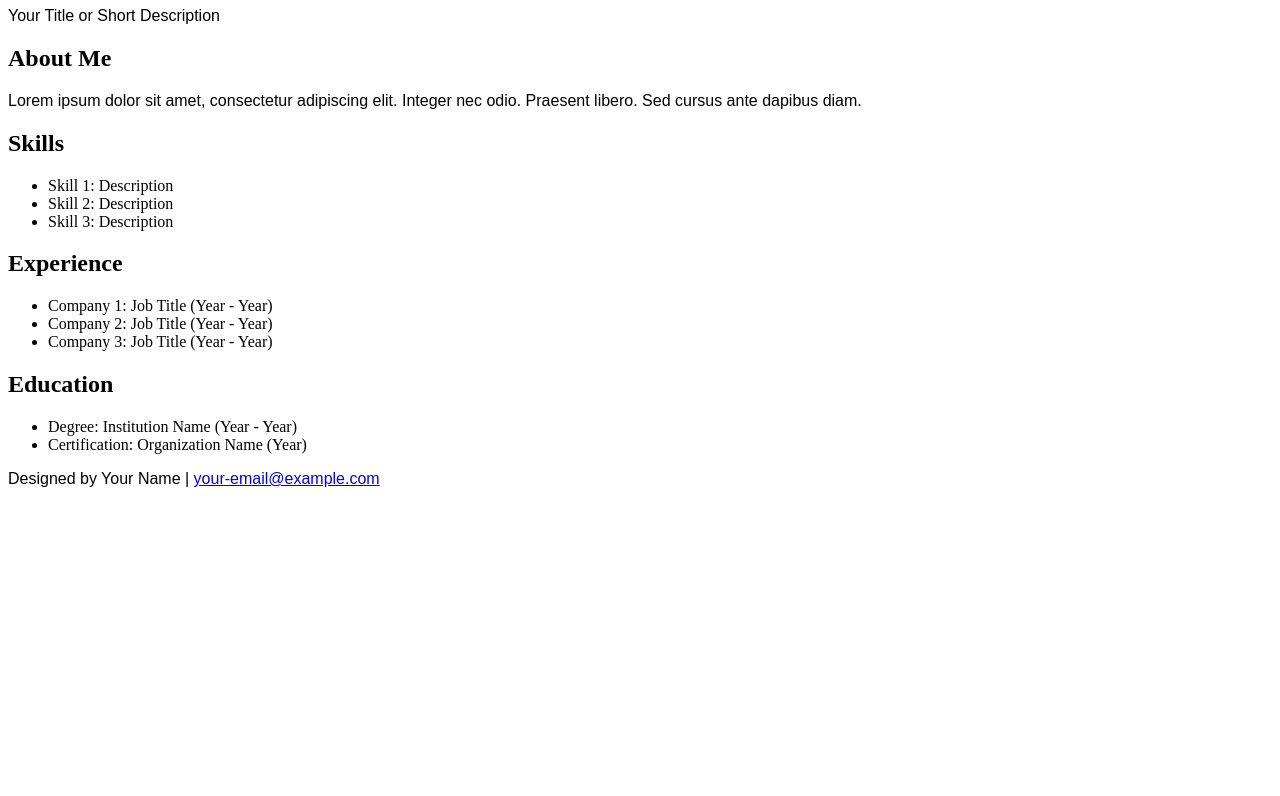
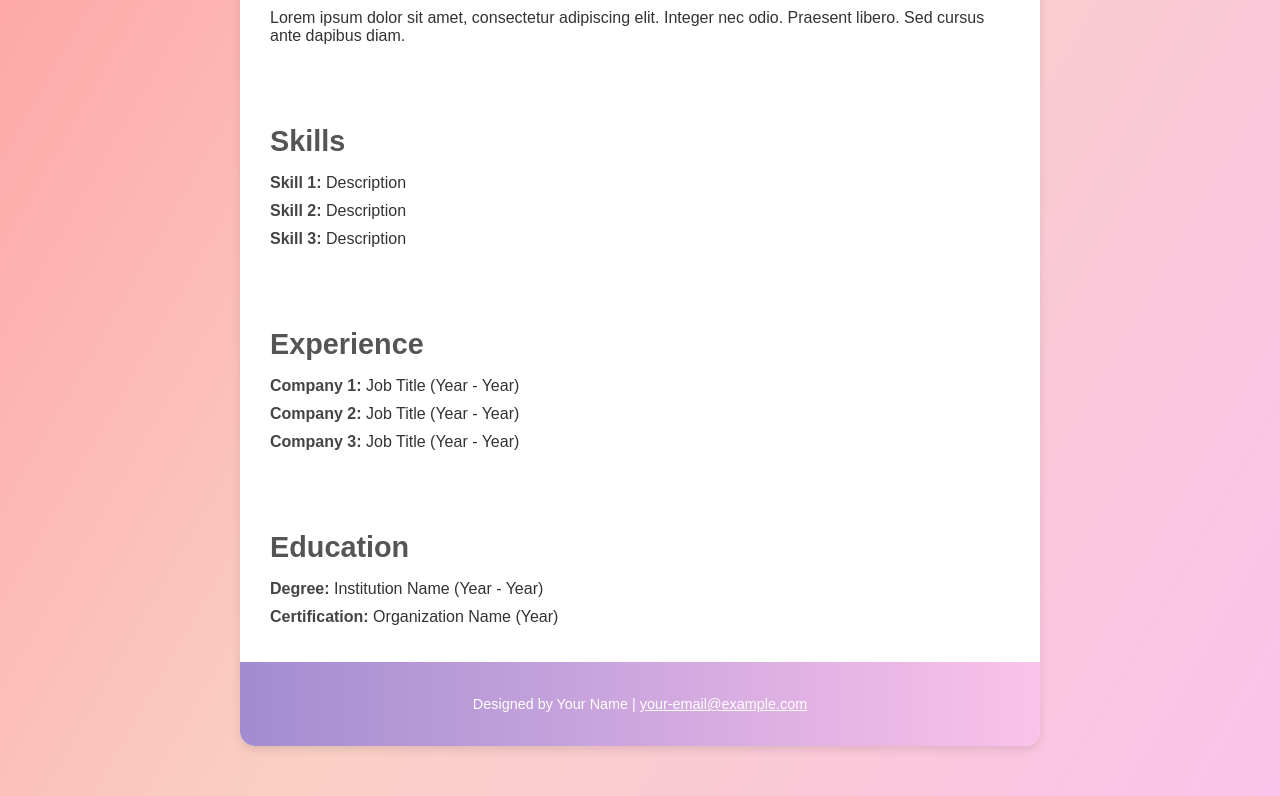
Before and after one commit to shopnest5/shopnest, a plain HTML site: page index.html in a window 1280 px wide. Shown: the part 445-1241 px from the top of the page. Before the commit the page ends 949 px from the top, so only its background shows below. Drawn offline with Linux system fonts and the light colour scheme.

Commit message:
firstklkkk

```diff
--- a/index.html
+++ b/index.html
@@ -4,7 +4,7 @@
     <meta charset="UTF-8">
     <meta name="viewport" content="width=device-width, initial-scale=1.0">
     <title>Colorful Resume</title>
- <link rel="stylesheet" href="style.css">
+ <link rel="stylesheet" href="colorstyle.css">
 </head>
 <body>
     <div class="container">
```
